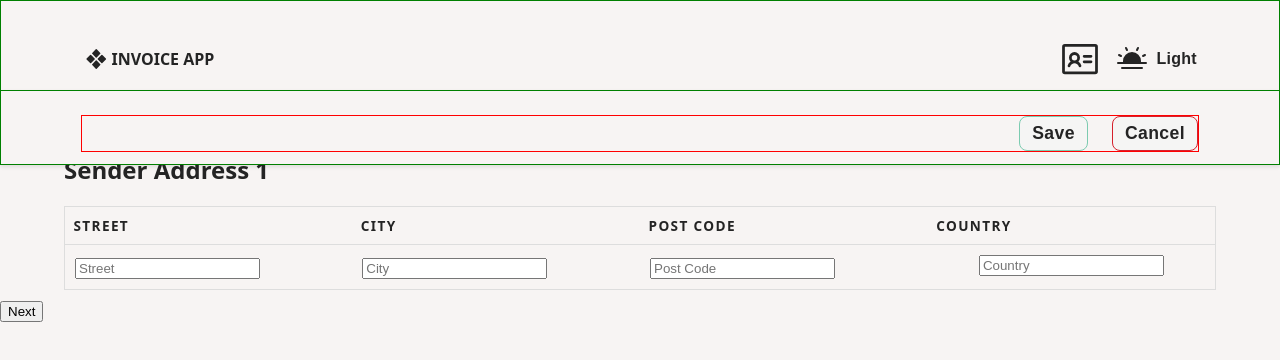
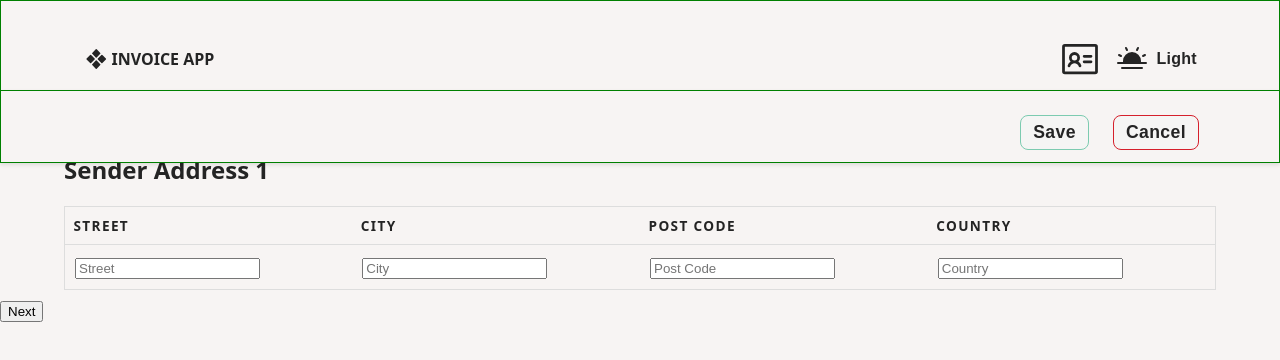
Before and after one commit to banuaggun/invoice-app-react, a React (Vite) app: page /new in a window 1280 px wide. Shown: the top 360 px of the page. Built offline with nearby package versions, Linux system fonts and the light colour scheme.

Commit message:
fix(css): resolve table alignment issue

```diff
--- a/src/components/common/form-elements/form-elements.css
+++ b/src/components/common/form-elements/form-elements.css
@@ -124,7 +124,6 @@ path.two {
   align-items: center;
   gap:24px;
   width:100%;
-  border:1px solid red;
 }
 
 .btn-detail {
--- a/src/components/common/list-elements/invoice-item/invoice-item.css
+++ b/src/components/common/list-elements/invoice-item/invoice-item.css
@@ -18,7 +18,7 @@ table tr.more-btn span, table tr.more-btn svg {
   justify-content: center;
 }
 
-table tr td:last-child{
+table tr td.forward-icon{
   text-align: center;
   display: flex;
   justify-content: center;
```
